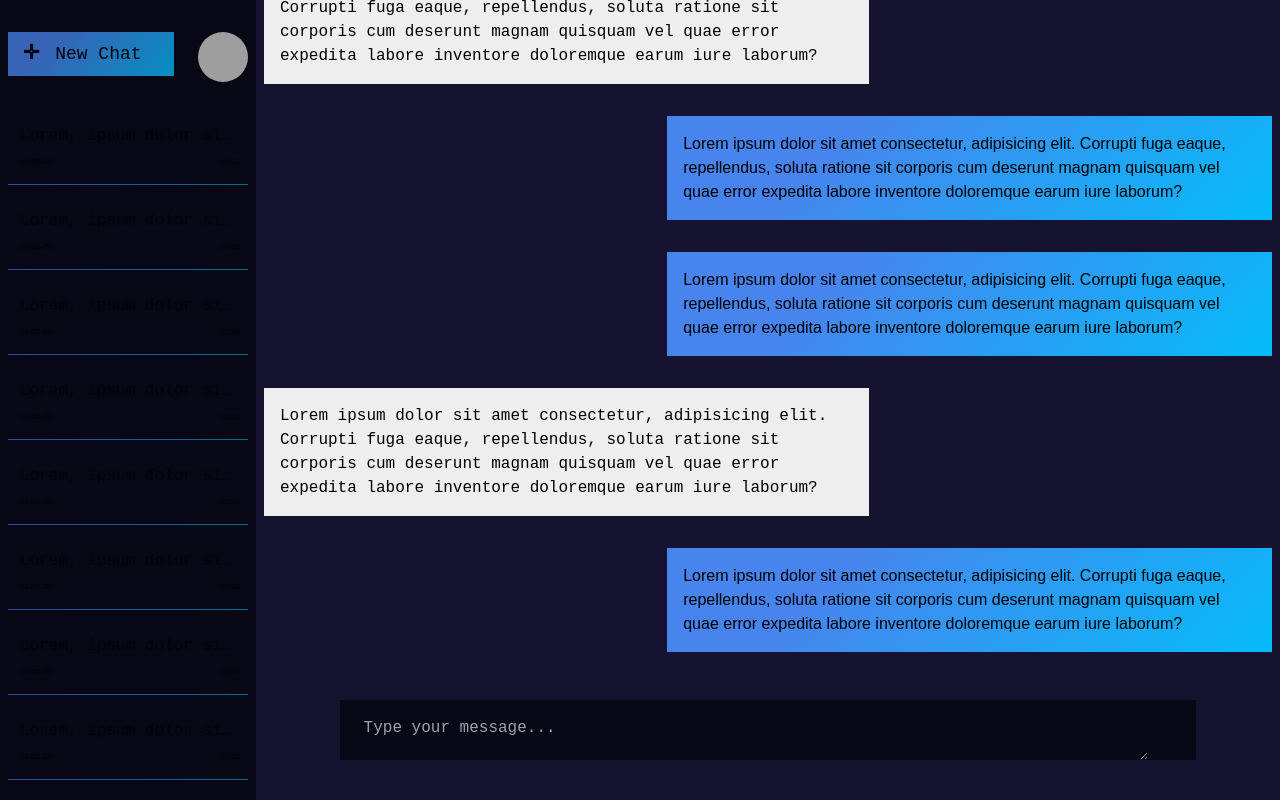
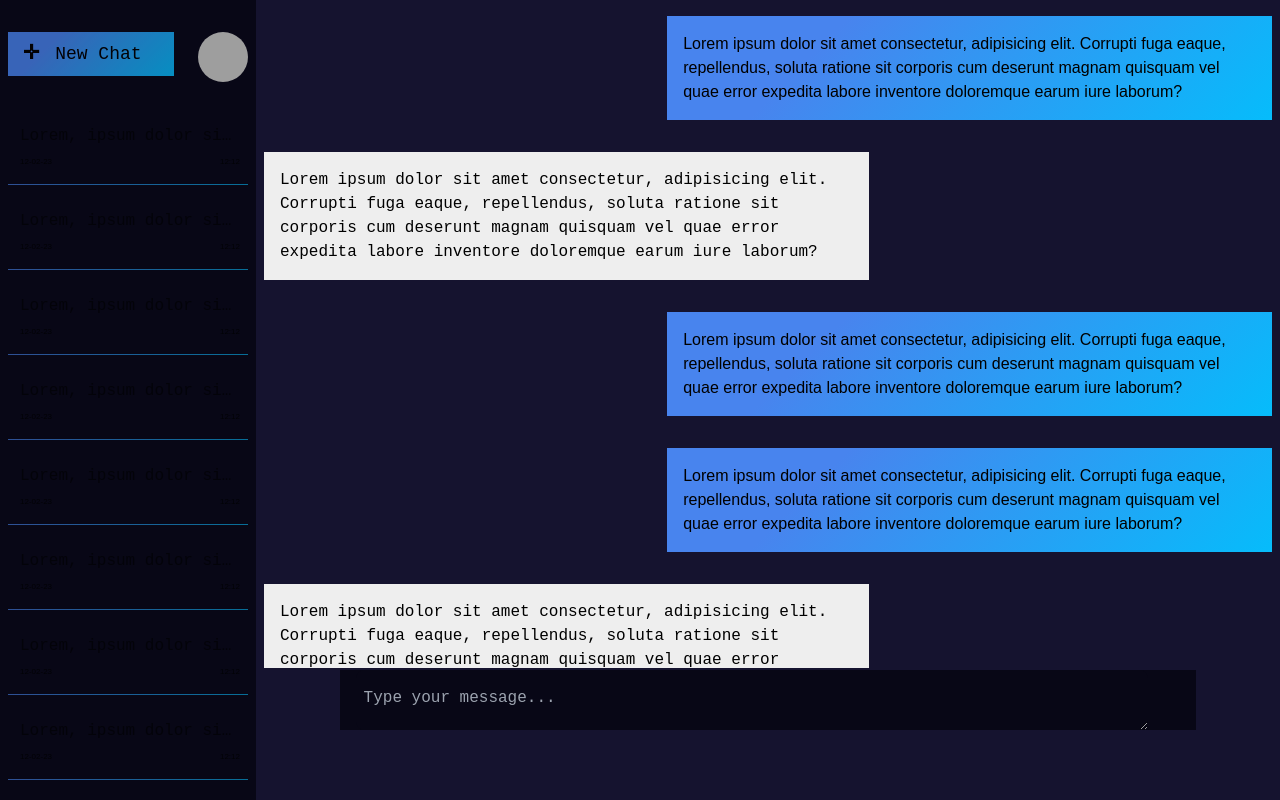
Before and after one commit to I-Himanshu/WebMindz, a Next.js app: page / in a window 1280 px wide. Built offline with nearby package versions, Linux system fonts and the light colour scheme; grey boxes are pictures that could not be loaded.

Commit message:
Improved UI & fixes scroll feature

```diff
--- /dev/null
+++ b/src/components/SignIn.tsx
@@ -0,0 +1,9 @@
+import React from 'react'
+
+function SignIn() {
+  return (
+    <div>SignIn</div>
+  )
+}
+
+export default SignIn
--- /dev/null
+++ b/src/components/SignOut.tsx
@@ -0,0 +1,9 @@
+import React from 'react'
+
+function SignIn() {
+  return (
+    <div>SignIn</div>
+  )
+}
+
+export default SignIn
--- a/src/pages/chat.tsx
+++ b/src/pages/chat.tsx
@@ -1,24 +1,35 @@
-import History from '@/components/chat/history'
-import Robo from '@/components/chat/robo'
-import User from '@/components/chat/user'
-import React from 'react'
+"use client";
+import History from "@/components/chat/history";
+import Robo from "@/components/chat/robo";
+import User from "@/components/chat/user";
+import React from "react";
 
 export default function Chat() {
   return (
-        <main className='min-h-screen bg-[#15132f]'>
-            <div className="flex flex-row w-full max-h-screen">
+    <main className="min-h-screen bg-[#15132f]">
+      <div className="flex flex-row w-full min-h-screen">
         <div className="flex flex-col items-center md:w-[30%] lg:w-[20%] max-h-screen hover:overflow-y-scroll overflow-y-hidden bg-[#080716] pt-8 px-2 pr-4 hover:pr-2">
           <div className="hidden md:flex flex-row justify-between w-full">
             <p className="px-4 py-2 mb-8 w-full blueGrad secondaryFont text-lg cursor-pointer opacity-75 transition-all hover:opacity-100 mr-6">
-                            <b className='mr-4'>+</b>
+              <b className="mr-4">+</b>
               New Chat
             </p>
             <div className="profile">
               <div className="relative group h-full w-full">
-                                <div className='w-[50px] h-[50px] rounded-full '><img className='w-full h-full rounded-full cursor-pointer' src="https://i.pravatar.cc/300" alt="" /></div>
+                <div className="w-[50px] h-[50px] rounded-full ">
+                  <img
+                    className="w-full h-full rounded-full cursor-pointer"
+                    src="https://i.pravatar.cc/300"
+                    alt=""
+                  />
+                </div>
                 <div className="opacity-0 group-hover:opacity-100 absolute z-20 -bottom-[80px] right-0 bg-[#15132f] w-[150px] p-2">
-                                    <p className='secondaryFont text-[#eeeeee5f] cursor-pointer transition-all hover:text-white my-2 pb-2 border-b-[1px] border-[#eeeeee5f]'>Profile Name</p>
-                                    <p className='secondaryFont text-[#eeeeee5f] cursor-pointer transition-all hover:text-white my-2'>Logout</p>
+                  <p className="secondaryFont text-[#eeeeee5f] cursor-pointer transition-all hover:text-white my-2 pb-2 border-b-[1px] border-[#eeeeee5f]">
+                    Profile Name
+                  </p>
+                  <p className="secondaryFont text-[#eeeeee5f] cursor-pointer transition-all hover:text-white my-2">
+                    Logout
+                  </p>
                 </div>
               </div>
             </div>
@@ -33,21 +44,32 @@
           <History />
         </div>
         <div className="flex flex-col pb-10 px-4 md:px-2 justify-end items-center md:w-[70%] lg:w-[80%] max-h-screen overflow-y-scroll">
-                    <User/>
-                    <Robo/>
-                    <User/><User/>
-                    <Robo/>
-                    <User/>
-                    <div className="flex flex-row justify-center bottom-[30px] bg-[#15132f] mx-auto w-[100%] mt-8">
-                        <div className="flex bg-[#080716] px-4 w-[65%] md:w-[85%]">
+          <div className="bg-400 overflow-scroll">
+            <User />
+            <Robo />
+            <User />
+            <User />
+            <Robo />
+            <User />
+          </div>
+          <div className="flex flex-row justify-center bottom-[30px] bg-[#15132f] mx-auto w-[100%] mt-8 relative">
+            <div className="flex max-h-[300px] bg-[#080716] px-4 w-[65%] md:w-[85%] chatInputBox overflow-scroll">
               <textarea
-                            className="w-[100%] h-[60px] max-h-[100px] secondaryFont px-2 py-4 bg-[#080716] border-0 outline-none hover:border-none hover:outline-none rounded-lg"
+                className="w-[100%] min-h-[60px] secondaryFont px-2 py-4 bg-[#080716] border-0 outline-none hover:border-none hover:outline-none rounded-lg chatInputTextarea"
                 placeholder="Type your message..."
+                // set row according to content in it
+                rows={1}
+                // set min height
+                onInput={(e) => {
+                  e.currentTarget.style.height = "auto";
+                  e.currentTarget.style.height =
+                    e.currentTarget.scrollHeight + "px";
+                }}
               />
-                            <button className='blueGradText text-2xl opacity-75 transition-all hover:opacity-100 mx-2'>
+              <button className="blueGradText text-2xl opacity-75 transition-all hover:opacity-100 mx-2">
                 <i className="fa-solid fa-paper-plane"></i>
               </button>
-                            <button className='blueGradText text-2xl opacity-75 transition-all hover:opacity-100 mx-2'>
+              <button className="blueGradText text-2xl opacity-75 transition-all hover:opacity-100 mx-2">
                 <i className="fa-solid fa-microphone"></i>
               </button>
             </div>
@@ -55,5 +77,5 @@
         </div>
       </div>
     </main>
-    )
+  );
 }
```
Also changed, not shown: src/firebase/config.js (+15 -0 lines), src/app/globals.css (line endings or trailing spaces). Lines whose indentation alone changed are shown as unchanged.
